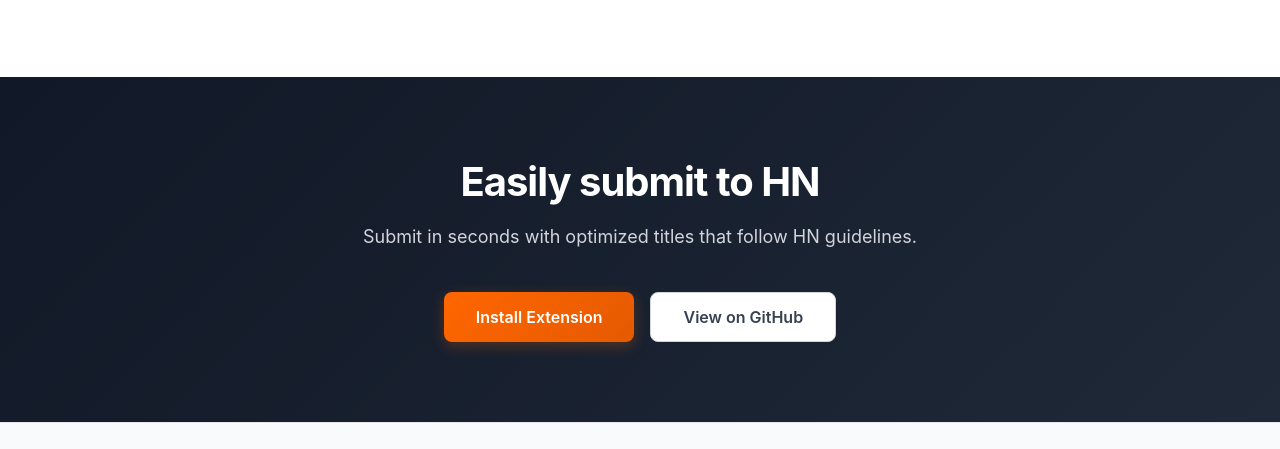
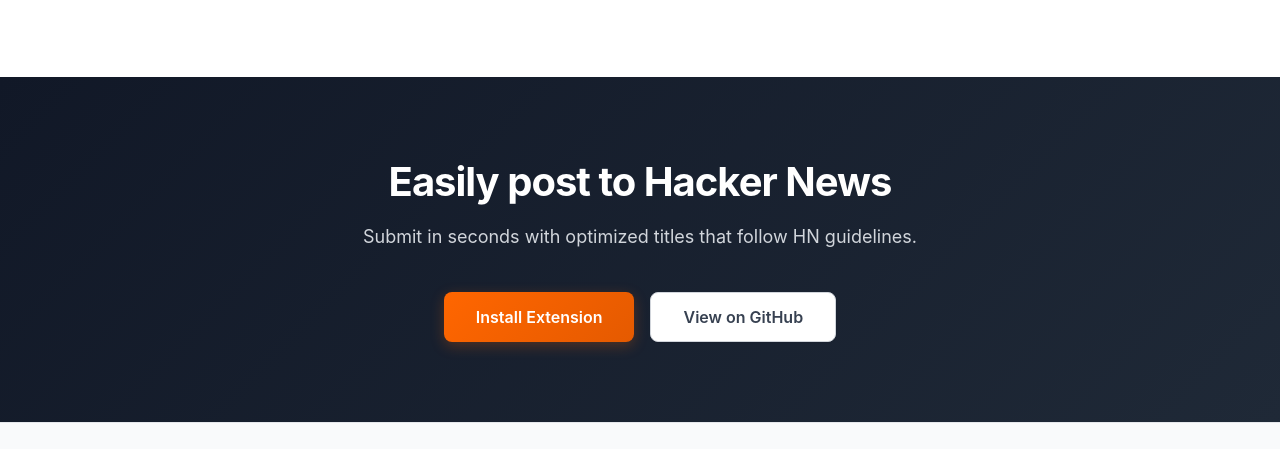
Before and after one commit to wbnns/submit-to-hacker-news, a browser extension: page docs/index.html in a window 1280 px wide. Shown: the part 2742-3191 px from the top of the page. Drawn offline with Linux system fonts and the light colour scheme.

Commit message:
docs: Update header

```diff
--- a/docs/index.html
+++ b/docs/index.html
@@ -300,7 +300,7 @@
     <section class="cta">
         <div class="container">
             <div class="cta-content">
-                <h2 class="cta-title">Easily submit to HN</h2>
+                <h2 class="cta-title">Easily post to Hacker News</h2>
                 <p class="cta-description">
                     Submit in seconds with optimized titles that follow HN guidelines.
                 </p>
```
